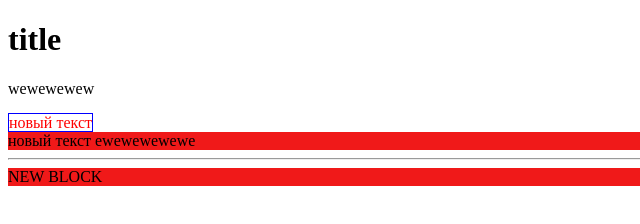
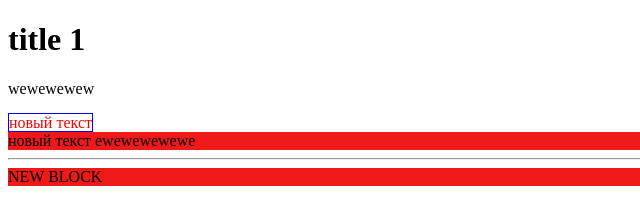
Before and after one commit to lesgeret/gitproject, a plain HTML site: page index.html in a window 1280 px wide. Shown: the full height of the page, 0-640 px from the left. Drawn offline with Linux system fonts and the light colour scheme.

Commit message:
start rebase test

```diff
--- a/index.html
+++ b/index.html
@@ -8,7 +8,7 @@
 </head>
 <body>
 
-<h1>title</h1>
+<h1>title 1</h1>
 <p>wewewewew</p>
 <span>новый текст</span>
 <div>новый текст ewewewewewe</div>
```
